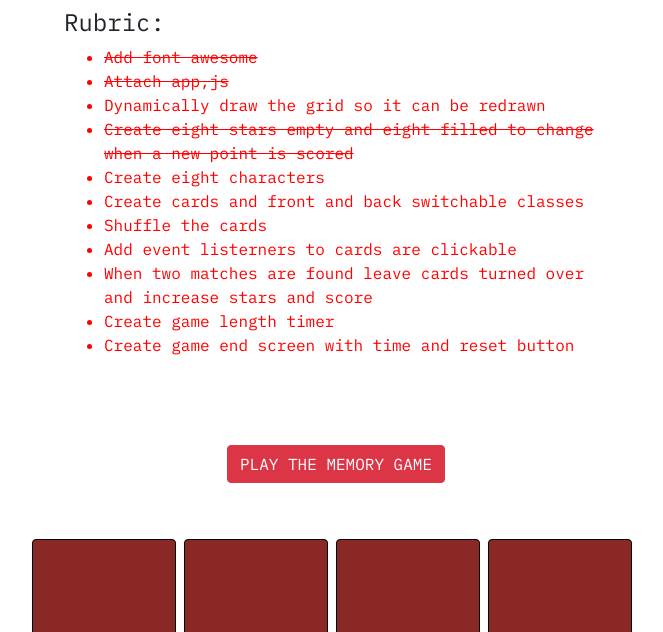
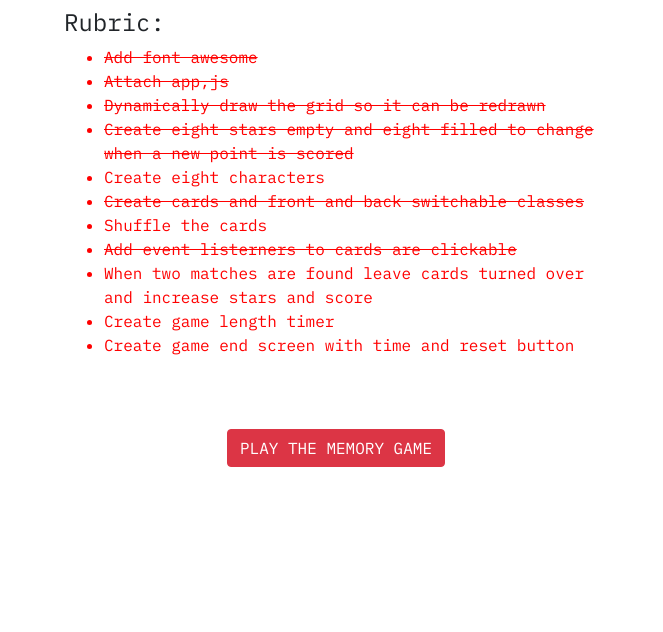
Before and after one commit to heavymossman/Udacity-Project---Political-Memory-Game, a plain HTML site: page index.html in a window 1280 px wide. Shown: the part 168-800 px from the top of the page, without its empty margins (304-967 px from the left). Drawn offline with nearby package versions, Linux system fonts and the light colour scheme.

Commit message:
Launch game button
Removed the js creation of the button
Added in the launch function into the button
Removed it from the app.js launch.

```diff
--- a/app.js
+++ b/app.js
@@ -8,8 +8,6 @@
 
 //Store the section id in the variable in order to generate the rows and cols
 const gameArea = document.getElementById('game');
-
-console.log(gameArea);
 
 function Character (name, picture) {
   this.name = name;
@@ -39,13 +37,7 @@ intCol.className = "col";
 const newPara = document.createElement("P");
 newPara.className = "p-2";
 
-const button = document.createElement("button");
-button.className = "btn btn-danger"
-const buttonContet = document.createTextNode("PLAY THE MEMORY GAME");
 
-
-button.appendChild(buttonContet);
-newPara.appendChild(button);
 intCol.appendChild(newPara);
 
 int.appendChild(intCol); //add the col to the row
@@ -62,7 +54,7 @@ function buildGame() {
 
     for (let col = 0; col < 4; col++){
       let newCol = document.createElement("DIV");
-      newCol.className = "col card mr-2";
+      newCol.className = "col card mr-4";
       //Okay this is not the best for performance, but its add the toggle class function to each col
       $(newCol).click(function(evt){
             $(newCol).toggleClass("front");
@@ -75,6 +67,3 @@ function buildGame() {
 
   }
 }
-
-
-buildGame();
--- a/index.html
+++ b/index.html
@@ -22,12 +22,12 @@
           <ul>
             <li><s>Add font awesome</s></li>
             <li><s>Attach app,js</s></li>
-            <li>Dynamically draw the grid so it can be redrawn</li>
+            <li><s>Dynamically draw the grid so it can be redrawn</s></li>
             <li><s>Create eight stars empty and eight filled to change when a new point is scored</s></li>
             <li>Create eight characters</li>
-            <li>Create cards and front and back switchable classes</li>
+            <li><s>Create cards and front and back switchable classes</s></li>
             <li>Shuffle the cards</li>
-            <li>Add event listerners to cards are clickable</li>
+            <li><s>Add event listerners to cards are clickable</s></li>
             <li>When two matches are found leave cards turned over and increase stars and score
             <li>Create game length timer</li>
             <li>Create game end screen with time and reset button</li>
@@ -35,13 +35,134 @@
         </div>
       </div>
 
-        <section id="gameIntro"></section>
+        <section id="gameIntro">
+          <p class="p-2 text-center"><button onclick="buildGame();" class="btn btn-danger ">PLAY THE MEMORY GAME</button></p>
+
+        </section>
 
       <section id="game">
 
+        <!--<div class="row text-center p-3">
+          <div class="col">
+
+          <p class="p-2"><button class="btn btn-danger ">PLAY THE MEMORY GAME</button></p>
 
 
-      </section>
+            <i class="far fa-star"></i> <i class="fas fa-star"></i> <i class="far fa-star"></i> <i class="far fa-star"></i> <i class="far fa-star"></i> <i class="far fa-star"></i> <i class="far fa-star"></i> <i class="far fa-star"></i> <i class="far fa-star"></i>
+
+
+          </div>
+        </div>
+
+        <div class="row p-1 text-center">
+
+          <div class="col card">
+
+          </div>
+
+            <div class="mx-1"></div>
+
+          <div class="col card front">
+            <img src="https://labour.org.uk/wp-content/uploads/2017/09/u0mXpY2m-400x400.jpg" class="img-fluid rounded mx-auto d-block">
+          </div>
+
+          <div class="mx-1"></div>
+
+          <div class="col card">
+
+          </div>
+
+          <div class="mx-1"></div>
+
+          <div class="col card">
+
+          </div>
+
+
+        </div>
+
+        <div class="row p-1">
+
+          <div class="col card">
+
+          </div>
+
+            <div class="mx-1"></div>
+
+          <div class="col card">
+
+          </div>
+
+          <div class="mx-1"></div>
+
+          <div class="col card">
+
+          </div>
+
+          <div class="mx-1"></div>
+
+          <div class="col card">
+
+          </div>
+
+
+        </div>
+
+        <div class="row p-1">
+
+          <div class="col card">
+
+          </div>
+
+            <div class="mx-1"></div>
+
+          <div class="col card">
+
+          </div>
+
+          <div class="mx-1"></div>
+
+          <div class="col card">
+
+          </div>
+
+          <div class="mx-1"></div>
+
+          <div class="col card">
+
+          </div>
+
+
+        </div>
+
+        <div class="row p-1">
+
+          <div class="col card">
+
+          </div>
+
+            <div class="mx-1"></div>
+
+          <div class="col card">
+
+          </div>
+
+          <div class="mx-1"></div>
+
+          <div class="col card">
+
+          </div>
+
+          <div class="mx-1"></div>
+
+          <div class="col card">
+
+          </div>
+
+
+        </div>
+
+      --></section>
 
     </div>
     <!-- Optional JavaScript -->
--- a/style.css
+++ b/style.css
@@ -10,7 +10,8 @@ body {
 .card {
   border: 1px solid black;
   min-height: 200px;
-  background-color: rgb(138, 40, 37)
+  background-color: rgb(138, 40, 37);
+  cursor: pointer;
 }
 
 .front {
```
